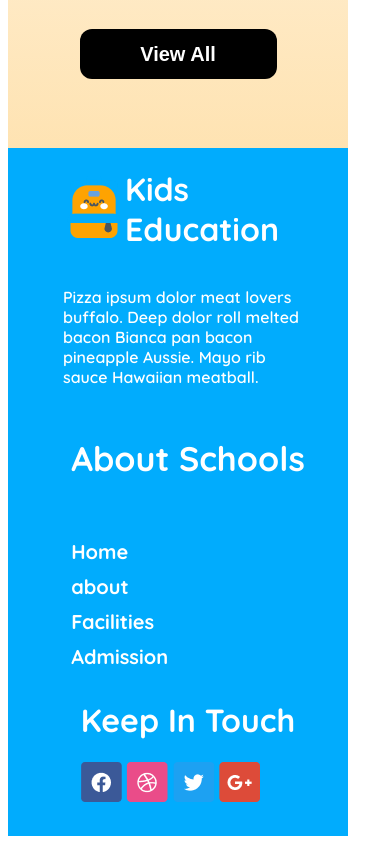
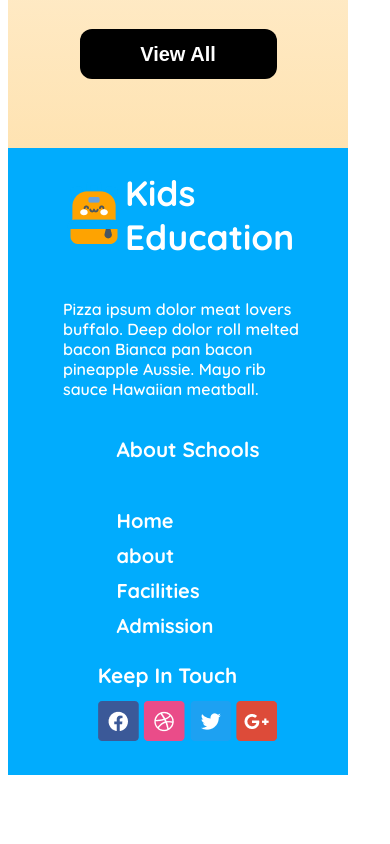
Before and after one commit to JobayerProdhan/B11-A2-KidsSchools, a plain HTML site: page index.html in a window 390 px wide. Shown: the part 2966-3810 px from the top of the page. After the commit the page ends 3749 px from the top, so only its background shows below. Drawn offline with Linux system fonts and the light colour scheme.

Commit message:
some adjustment

```diff
--- a/index.html
+++ b/index.html
@@ -129,11 +129,11 @@
     <footer>
         <div class="education">
             <div class="education-heading">
-                <div> <img src="assets/logo.png" alt=""></div>
-               <div> <h1>Kids <br> Education </h1></div>
+                <div > <img src="assets/logo.png" alt=""></div>
+               <div> <h1 class="eduction-heading-title">Kids <br> Education </h1></div>
             </div>
             <div>
-                <p>Pizza ipsum dolor meat lovers buffalo. Deep dolor roll melted bacon Bianca pan bacon pineapple Aussie. Mayo rib sauce Hawaiian meatball.</p>
+                <p class="education-description">Pizza ipsum dolor meat lovers buffalo. Deep dolor roll melted bacon Bianca pan bacon pineapple Aussie. Mayo rib sauce Hawaiian meatball.</p>
             </div>
         </div>
         <div class="about">
@@ -146,7 +146,7 @@
             </ul>
         </div>
         <div class="logo-footer">
-             <h1>Keep In Touch</h1>
+             <h1 class="logo-footer-title">Keep In Touch</h1>
             <div>  <img src="assets/fb.png" alt="">
                 <img src="assets/dribble.png" alt="">
                 <img src="assets/twitter.png" alt="">
--- a/styles/style.css
+++ b/styles/style.css
@@ -620,4 +620,21 @@ footer{
     .education{
         width: 250px;
     }
+    .eduction-heading-title{
+        font-weight: bold;
+        font-size: 2.2rem;
+    }
+
+    .education-description{
+        font-weight: 600;
+        font-size: 1rem;
+    }
+    .about-title{
+        font-weight: 700;
+        font-size: 1.3rem;
+    }
+    .logo-footer-title{
+        font-weight: bold;
+        font-size: 1.3rem;
+    }
 }
```
